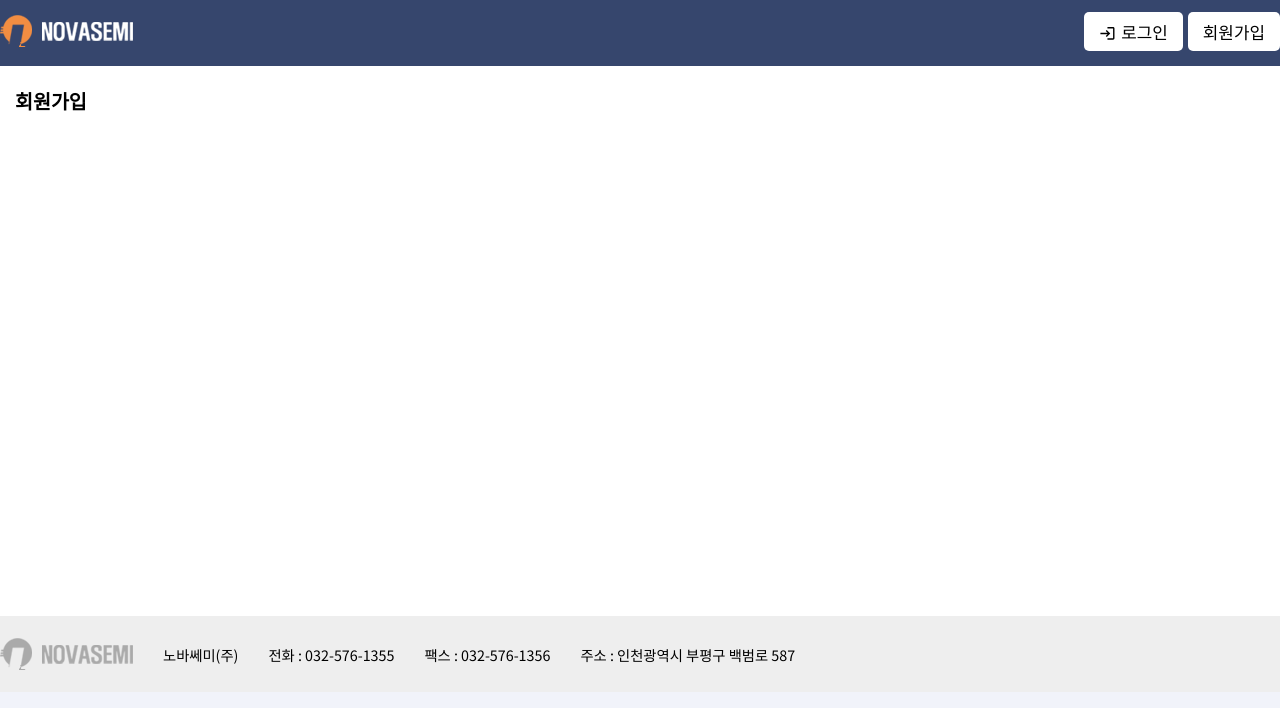
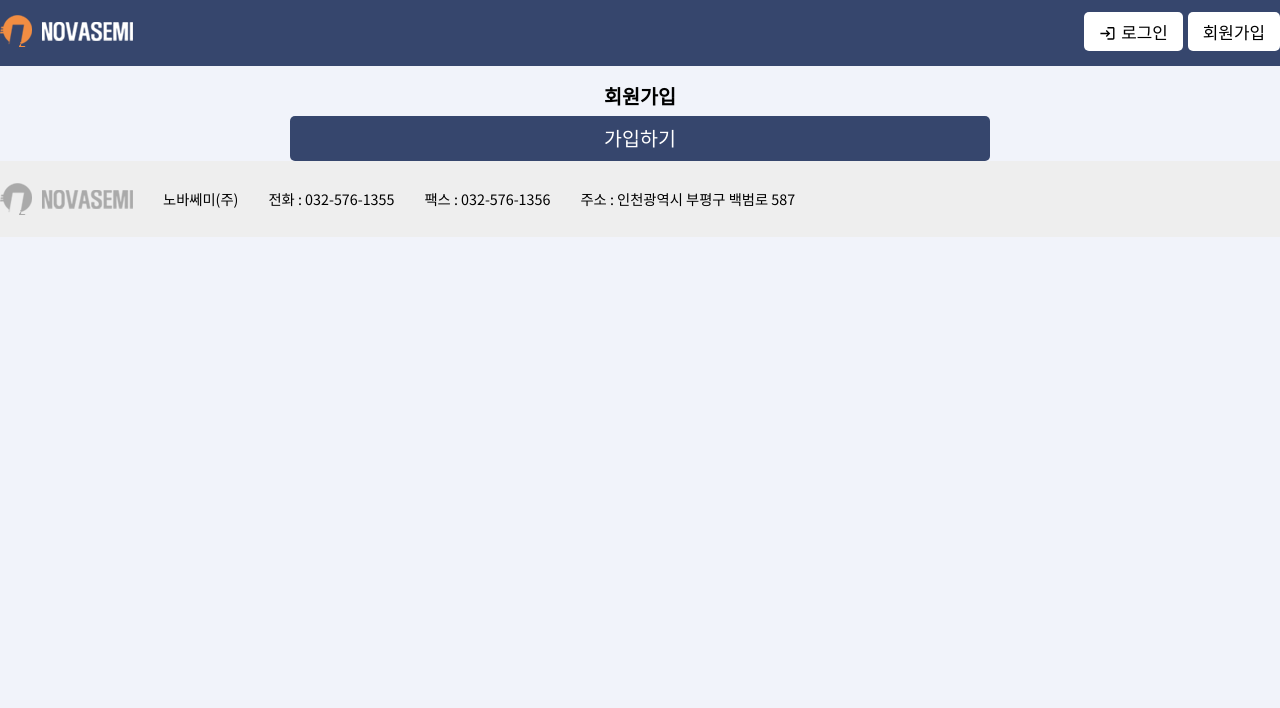
Before and after one commit to kjgit2412/NEMOFTP, a React (Create React App) app in the folder front_app/: page /join in a window 1280 px wide. Shown: the top 708 px of the page. Built offline with nearby package versions, Linux system fonts and the light colour scheme.

Commit message:
프론트 앱 - 회원 가입 구성 중

```diff
--- /dev/null
+++ b/front_app/src/components/common/LayoutBox.js
@@ -0,0 +1,24 @@
+import styled from 'styled-components';
+
+export const OuterBox = styled.div`
+  display: flex;
+  align-items: center;
+`;
+
+export const InnerBox = styled.div`
+width: ${props => props.width || 350}px;
+margin: 10px auto 0 auto;
+input {
+  width: 100%;
+  display: block;
+  border: 1px solid #d5d5d5;
+  height: 45px;
+  border-radius: 3px;
+  margin-bottom: 5px;
+  text-align: center;
+  font-size: 1.15rem;
+}
+input:focus {
+  border: 1px solid #36466d;
+}
+`;
--- /dev/null
+++ b/front_app/src/components/member/JoinForm.js
@@ -0,0 +1,22 @@
+import Title from '../common/Title';
+import StyledButton1 from '../common/StyledButton1';
+import ErrorMessage from '../common/ErrorMessage';
+import {OuterBox, InnerBox} from '../common/LayoutBox'
+
+const JoinForm = () => {
+
+
+    return (
+        <>
+        <OuterBox className='layout_width'>
+            <InnerBox width={700}>
+                <Title align="center">회원가입</Title>
+
+                <StyledButton1 width={200}>가입하기</StyledButton1>
+            </InnerBox>
+        </OuterBox>
+        </>
+    )
+};
+
+export default JoinForm;
--- a/front_app/src/components/member/LoginForm.js
+++ b/front_app/src/components/member/LoginForm.js
@@ -1,30 +1,8 @@
 import React, { useState, useEffect } from 'react';
-import styled from 'styled-components';
 import Title from '../common/Title';
 import StyledButton1 from '../common/StyledButton1';
 import ErrorMessage from '../common/ErrorMessage';
-const OuterBox = styled.div`
-  display: flex;
-  align-items: center;
-`;
-
-const InnerBox = styled.div`
-  width: 350px;
-  margin: 10px auto 0 auto;
-  input {
-    width: 100%;
-    display: block;
-    border: 1px solid #d5d5d5;
-    height: 45px;
-    border-radius: 3px;
-    margin-bottom: 5px;
-    text-align: center;
-    font-size: 1.15rem;
-  }
-  input:focus {
-    border: 1px solid #36466d;
-  }
-`;
+import { OuterBox, InnerBox } from '../common/LayoutBox';
 
 const LoginForm = () => {
   const [form, setForm] = useState({ email: '', password: '' });
--- /dev/null
+++ b/front_app/src/containers/JoinContainer.js
@@ -0,0 +1,14 @@
+import {connect} from 'react-redux';
+import JoinForm from '../components/member/JoinForm';
+
+const JoinContainer = ({ isLogin }) => {
+    return <JoinForm isLogin={isLogin} />;
+};
+
+
+export default connect(
+    (state) => ({
+        isLogin: state.user.isLogin
+    }),
+    {},
+)(JoinContainer)
--- a/front_app/src/pages/Join.js
+++ b/front_app/src/pages/Join.js
@@ -1,5 +1,5 @@
 import { Helmet } from 'react-helmet-async';
-import Title from '../components/common/Title';
+import JoinContainer from '../containers/JoinContainer';
 
 const Join = () => {
   return (
@@ -7,9 +7,7 @@ const Join = () => {
       <Helmet>
         <title>회원가입 : NOVASEMI</title>
       </Helmet>
-      <div className="layout_width content_box">
-        <Title>회원가입</Title>
-      </div>
+      <JoinContainer />
     </>
   );
 };
```
Also changed, not shown: 2 other files (tests, documents, lock files or other folders).
